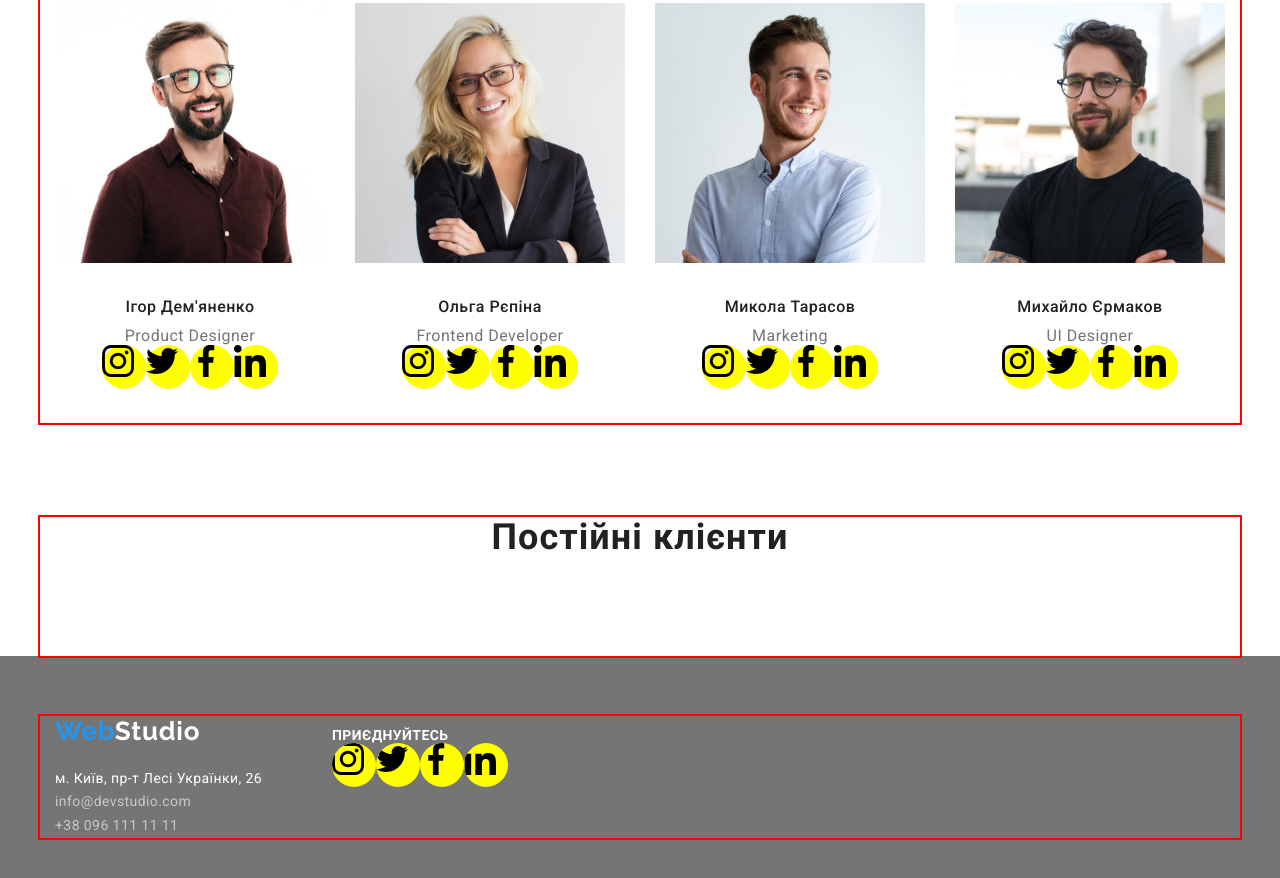
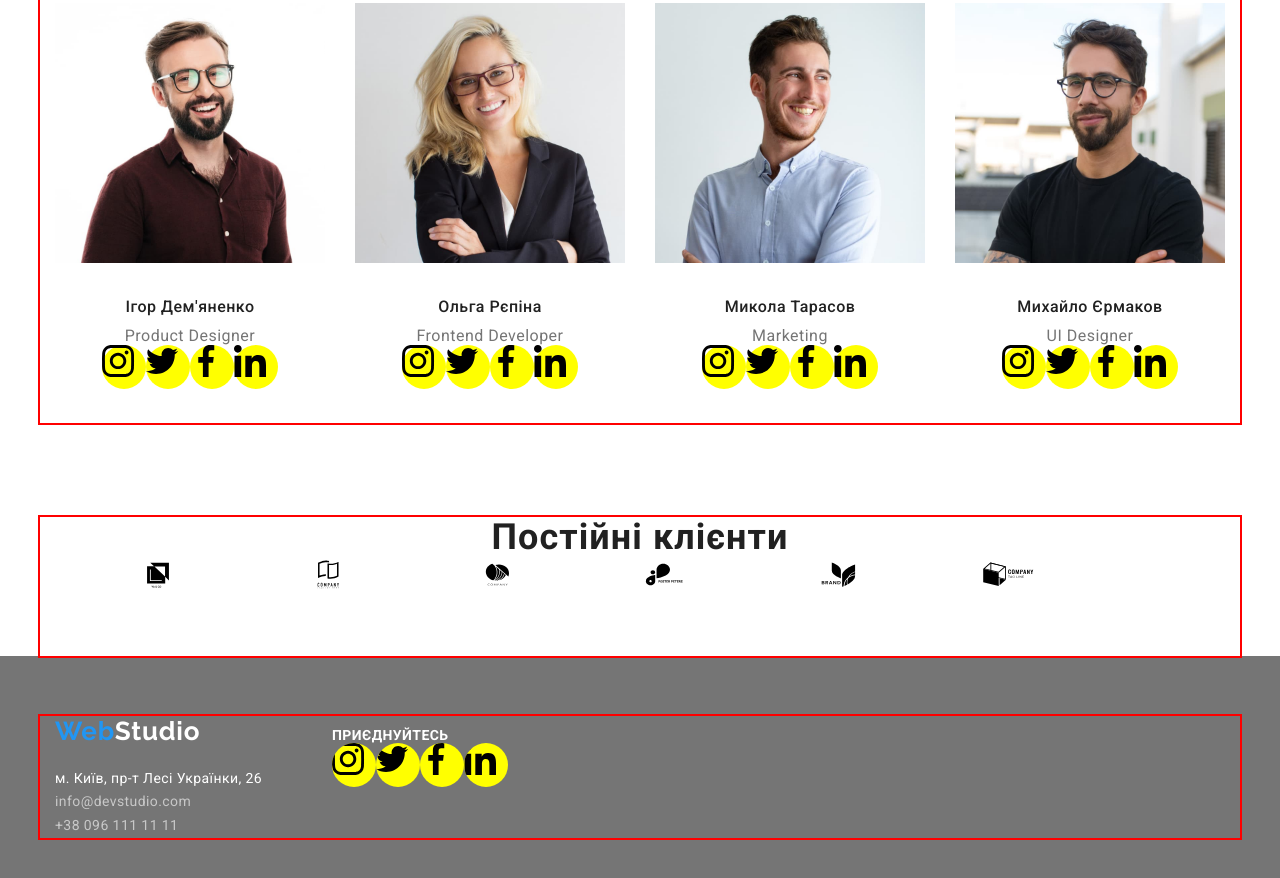
Before and after one commit to AntonAnatoliyovich/goit-markup-hw-04, a plain HTML site: page index.html in a window 1280 px wide. Shown: the part 1691-2569 px from the top of the page. Drawn offline with nearby package versions, Linux system fonts and the light colour scheme.

Commit message:
index.html

```diff
--- a/index.html
+++ b/index.html
@@ -306,42 +306,42 @@
               <li>
                 <a class="link-client" href="">
                   <svg class="client-logo">
-                    <use href="./image/symbol-defs.svg#icon-logo"></use>
+                    <use href="./image/symbol-defs.svg#icon-Logo"></use>
                   </svg>
                 </a>
               </li>
               <li>
                 <a class="link-client" href="">
                   <svg class="client-logo">
-                    <use href="./image/symbol-defs.svg#icon-logo1"></use>
+                    <use href="./image/symbol-defs.svg#icon-Logo1"></use>
                   </svg>
                 </a>
               </li>
               <li>
                 <a class="link-client" href="">
                   <svg class="client-logo">
-                    <use href="./image/symbol-defs.svg#icon-logo2"></use>
+                    <use href="./image/symbol-defs.svg#icon-Logo2"></use>
                   </svg>
                 </a>
               </li>
               <li>
                 <a class="link-client" href="">
                   <svg class="client-logo">
-                    <use href="./image/symbol-defs.svg#icon-logo3"></use>
+                    <use href="./image/symbol-defs.svg#icon-Logo3"></use>
                   </svg>
                 </a>
               </li>
               <li>
                 <a class="link-client" href="">
                   <svg class="client-logo">
-                    <use href="./image/symbol-defs.svg#icon-logo4"></use>
+                    <use href="./image/symbol-defs.svg#icon-Logo4"></use>
                   </svg>
                 </a>
               </li>
               <li>
                 <a class="link-client" href="">
                   <svg class="client-logo">
-                    <use href="./image/symbol-defs.svg#icon-logo5"></use>
+                    <use href="./image/symbol-defs.svg#icon-Logo5"></use>
                   </svg>
                 </a>
               </li>
```
